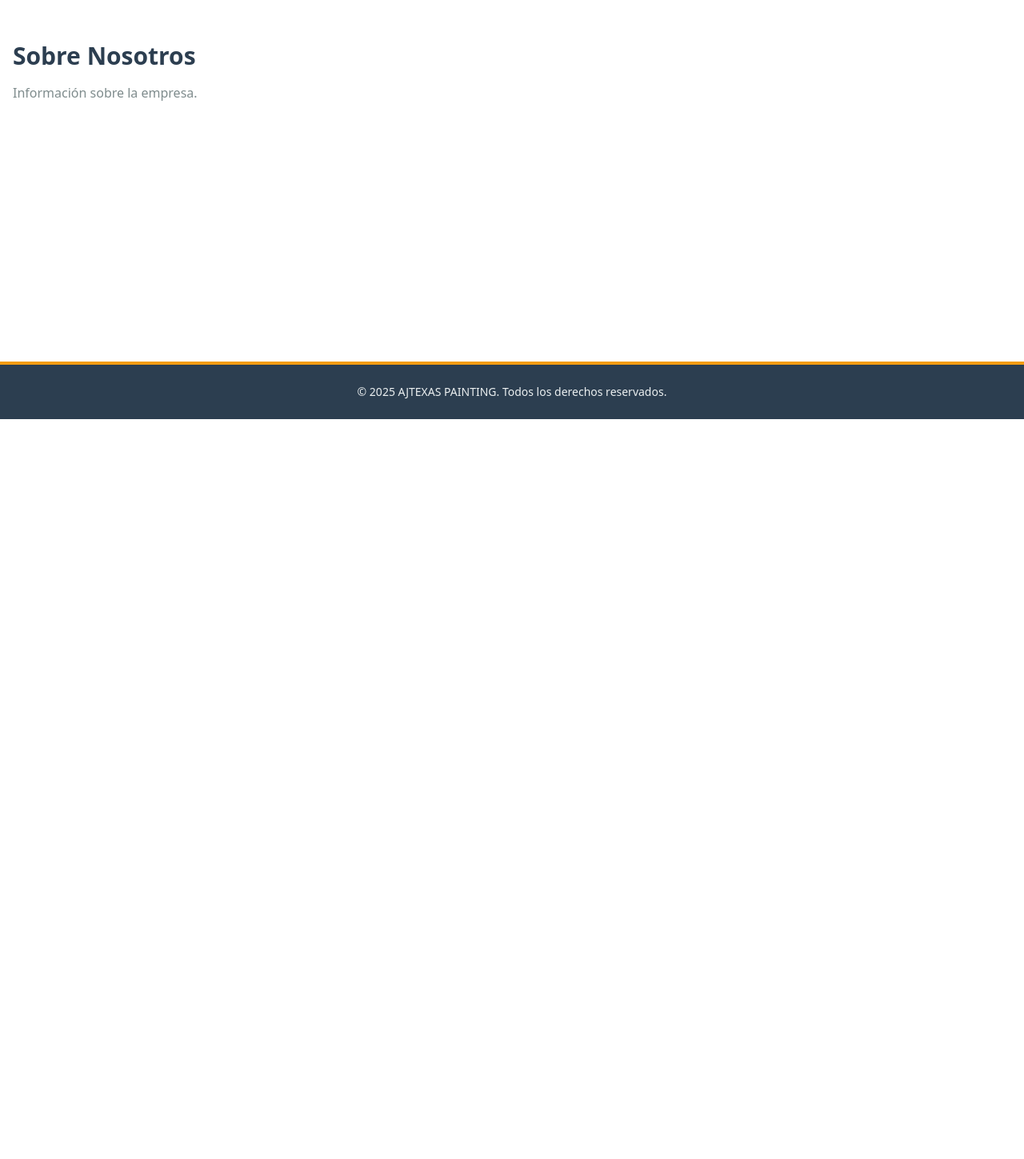
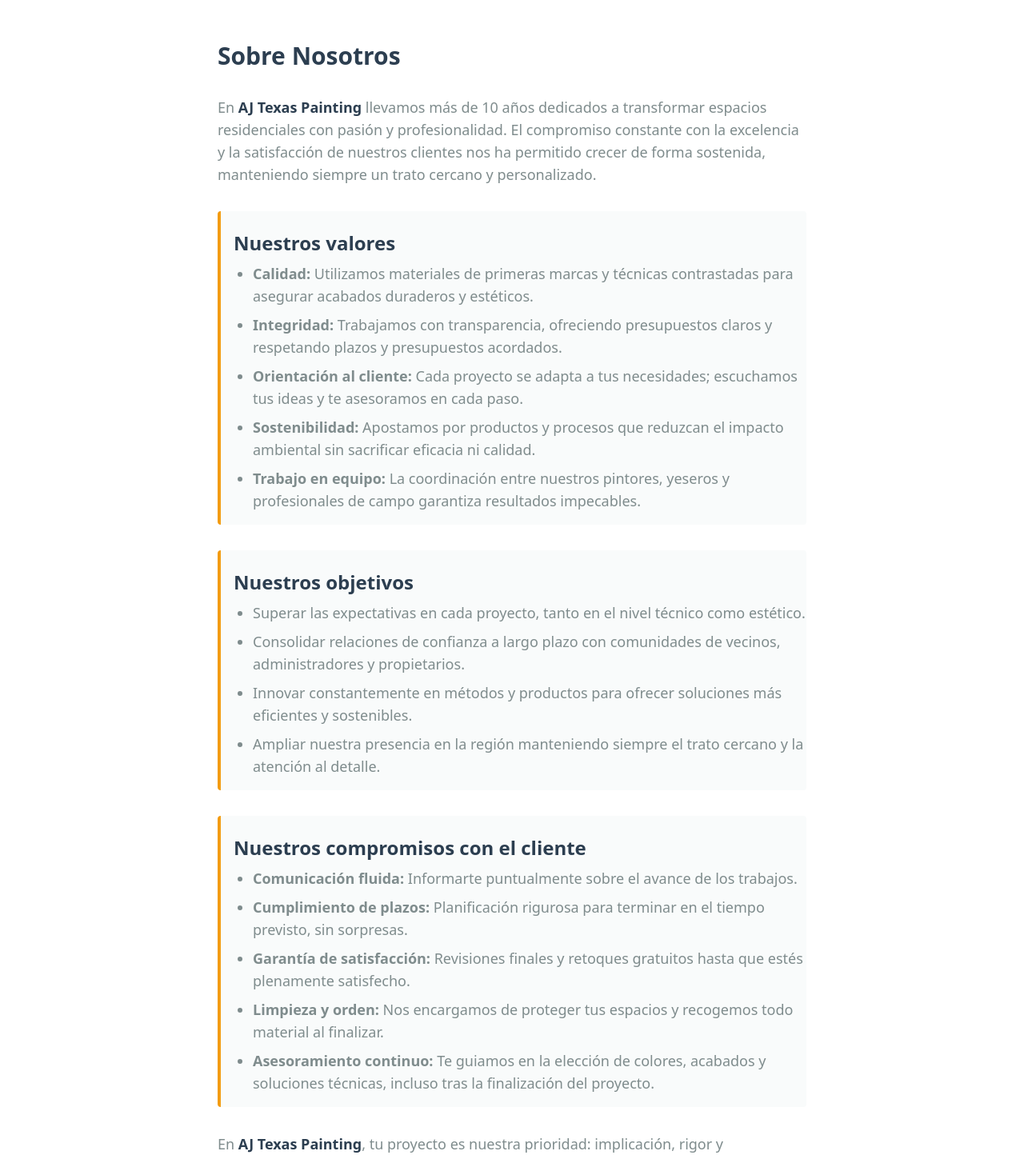
Before and after one commit to davlland/AJTEXAS-PAINTING, a React (Vite) app: page /sobre-nosotros in a window 1280 px wide. Shown: the part 100-1549 px from the top of the page at 80% size. Before the commit the page ends 800 px from the top, so only its background shows below. Built offline with nearby package versions, Linux system fonts and the light colour scheme.

Commit message:
feat: update About component with detailed company information, values, objectives, and customer commitments

```diff
--- a/src/components/About.jsx
+++ b/src/components/About.jsx
@@ -2,8 +2,44 @@
 
 const About = () => (
   <section id="sobre-nosotros" className="py-12 bg-fondo">
-    <h2 className="text-3xl font-bold text-primario mb-4">Sobre Nosotros</h2>
-    <p className="text-neutroOscuro">Información sobre la empresa.</p>
+    <div className="container max-w-3xl text-left text-neutroOscuro space-y-8 text-lg">
+      <h2 className="text-3xl font-bold text-primario mb-2">Sobre Nosotros</h2>
+      <p>
+        En <span className="text-primario font-semibold">AJ Texas Painting</span> llevamos más de 10 años dedicados a transformar espacios residenciales con pasión y profesionalidad. El compromiso constante con la excelencia y la satisfacción de nuestros clientes nos ha permitido crecer de forma sostenida, manteniendo siempre un trato cercano y personalizado.
+      </p>
+      <div className="border-l-4 border-acento1 pl-4 bg-acento2/30 py-4 rounded">
+        <h3 className="text-2xl font-bold text-primario mb-2 mt-2">Nuestros valores</h3>
+        <ul className="list-disc pl-6 space-y-2">
+          <li><b>Calidad:</b> Utilizamos materiales de primeras marcas y técnicas contrastadas para asegurar acabados duraderos y estéticos.</li>
+          <li><b>Integridad:</b> Trabajamos con transparencia, ofreciendo presupuestos claros y respetando plazos y presupuestos acordados.</li>
+          <li><b>Orientación al cliente:</b> Cada proyecto se adapta a tus necesidades; escuchamos tus ideas y te asesoramos en cada paso.</li>
+          <li><b>Sostenibilidad:</b> Apostamos por productos y procesos que reduzcan el impacto ambiental sin sacrificar eficacia ni calidad.</li>
+          <li><b>Trabajo en equipo:</b> La coordinación entre nuestros pintores, yeseros y profesionales de campo garantiza resultados impecables.</li>
+        </ul>
+      </div>
+      <div className="border-l-4 border-acento1 pl-4 bg-acento2/30 py-4 rounded">
+        <h3 className="text-2xl font-bold text-primario mb-2 mt-2">Nuestros objetivos</h3>
+        <ul className="list-disc pl-6 space-y-2">
+          <li>Superar las expectativas en cada proyecto, tanto en el nivel técnico como estético.</li>
+          <li>Consolidar relaciones de confianza a largo plazo con comunidades de vecinos, administradores y propietarios.</li>
+          <li>Innovar constantemente en métodos y productos para ofrecer soluciones más eficientes y sostenibles.</li>
+          <li>Ampliar nuestra presencia en la región manteniendo siempre el trato cercano y la atención al detalle.</li>
+        </ul>
+      </div>
+      <div className="border-l-4 border-acento1 pl-4 bg-acento2/30 py-4 rounded">
+        <h3 className="text-2xl font-bold text-primario mb-2 mt-2">Nuestros compromisos con el cliente</h3>
+        <ul className="list-disc pl-6 space-y-2">
+          <li><b>Comunicación fluida:</b> Informarte puntualmente sobre el avance de los trabajos.</li>
+          <li><b>Cumplimiento de plazos:</b> Planificación rigurosa para terminar en el tiempo previsto, sin sorpresas.</li>
+          <li><b>Garantía de satisfacción:</b> Revisiones finales y retoques gratuitos hasta que estés plenamente satisfecho.</li>
+          <li><b>Limpieza y orden:</b> Nos encargamos de proteger tus espacios y recogemos todo material al finalizar.</li>
+          <li><b>Asesoramiento continuo:</b> Te guiamos en la elección de colores, acabados y soluciones técnicas, incluso tras la finalización del proyecto.</li>
+        </ul>
+      </div>
+      <p className="mt-6">
+        En <span className="text-primario font-semibold">AJ Texas Painting</span>, tu proyecto es nuestra prioridad: implicación, rigor y compromiso para que cada rincón de tu hogar refleje tu estilo y se mantenga impecable durante años.
+      </p>
+    </div>
   </section>
 );
 
```
